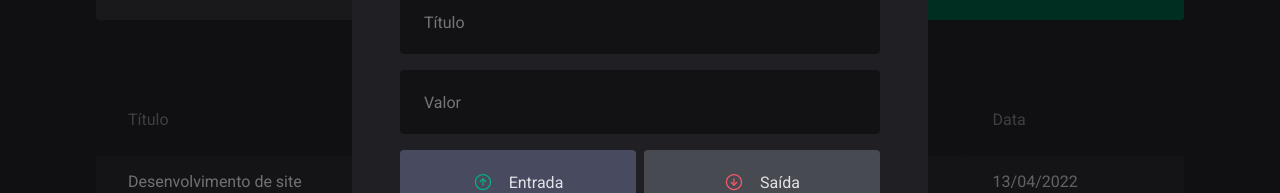
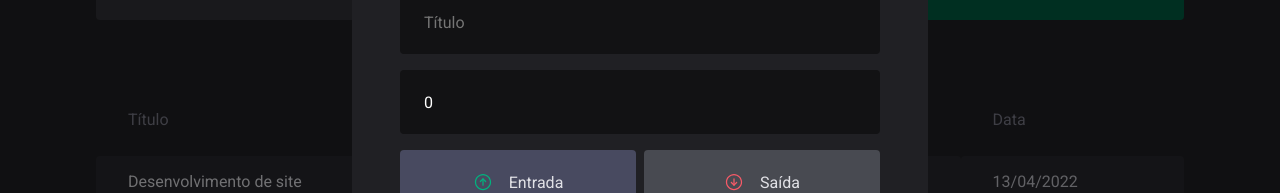
Before and after one commit to GustavoScopinho/dtmoney, a React (Vite) app in the folder dtmoneyfirst/: page / in a window 1280 px wide. Both pictures are taken after a click on the button "Nova transação". Shown: the part 244-437 px from the top of the page. Built offline with nearby package versions, Linux system fonts and the light colour scheme; no server answers; what miragejs would draw is missing.

Commit message:
Save Form

```diff
--- a/dtmoneyfirst/src/components/NewTransactionModal/index.tsx
+++ b/dtmoneyfirst/src/components/NewTransactionModal/index.tsx
@@ -3,7 +3,7 @@
 import closeImg from '../../assets/close.svg'
 import upImg from '../../assets/Up.svg'
 import downImg from '../../assets/Down.svg'
-import { useState } from 'react';
+import { FormEvent, useState } from 'react';
 
 interface NewTransactionModalProps {
   isOpen: boolean;
@@ -12,7 +12,21 @@
 
 
 export function NewTransactionModal ({isOpen, onRequestClose}: NewTransactionModalProps) {
+  const [title, setTitle] = useState('')
+  const [value, setValue] = useState(0)
+  const [category, setCategory] = useState('')
   const [type, setType] = useState('deposit')
+
+  function handleCreateNewTransaction(event: FormEvent) {
+    event.preventDefault()
+
+    console.log({
+      title,
+      value,
+      category,
+      type,
+    })
+  }
 
 
   return(
@@ -30,16 +44,20 @@
                   <img src={closeImg} alt="Fechar modal" />
                 </button>
 
-              <Container>
+              <Container onSubmit={handleCreateNewTransaction}>
               <h2>Cadastrar transação</h2>
 
               <input
                placeholder='Título'
+               value={title}
+               onChange={event => setTitle(event.target.value)}
               />
 
               <input
                 type="number"
                 placeholder='Valor'
+                value={value}
+               onChange={event => setValue(Number(event.target.value))}
               />
 
               <TransactionTypeContainer>
@@ -66,6 +84,8 @@
 
               <input
                 placeholder='Categoria'
+                value={category}
+                onChange={event => setCategory(event.target.value)}
               />
 
               <button type="submit">
```
